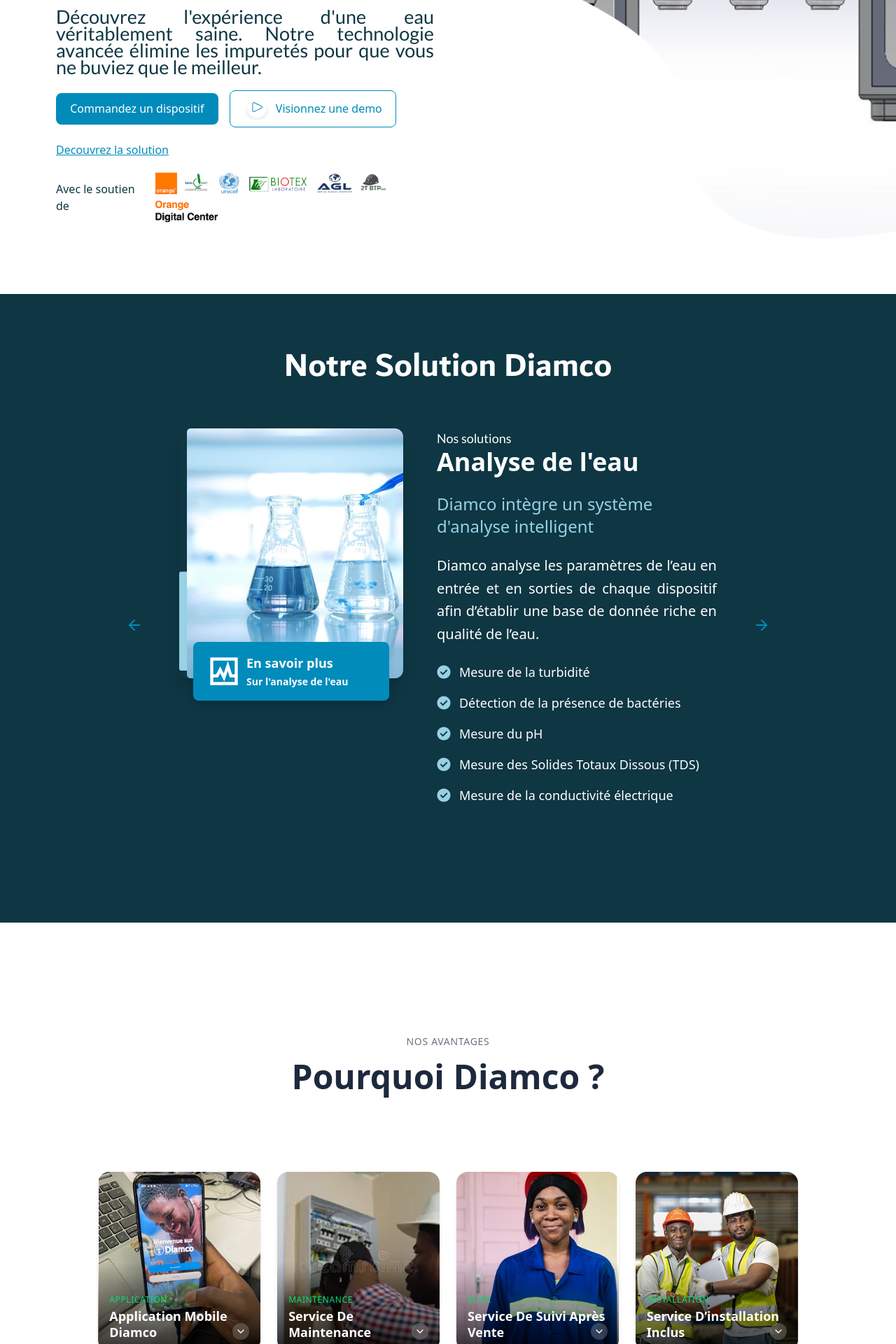
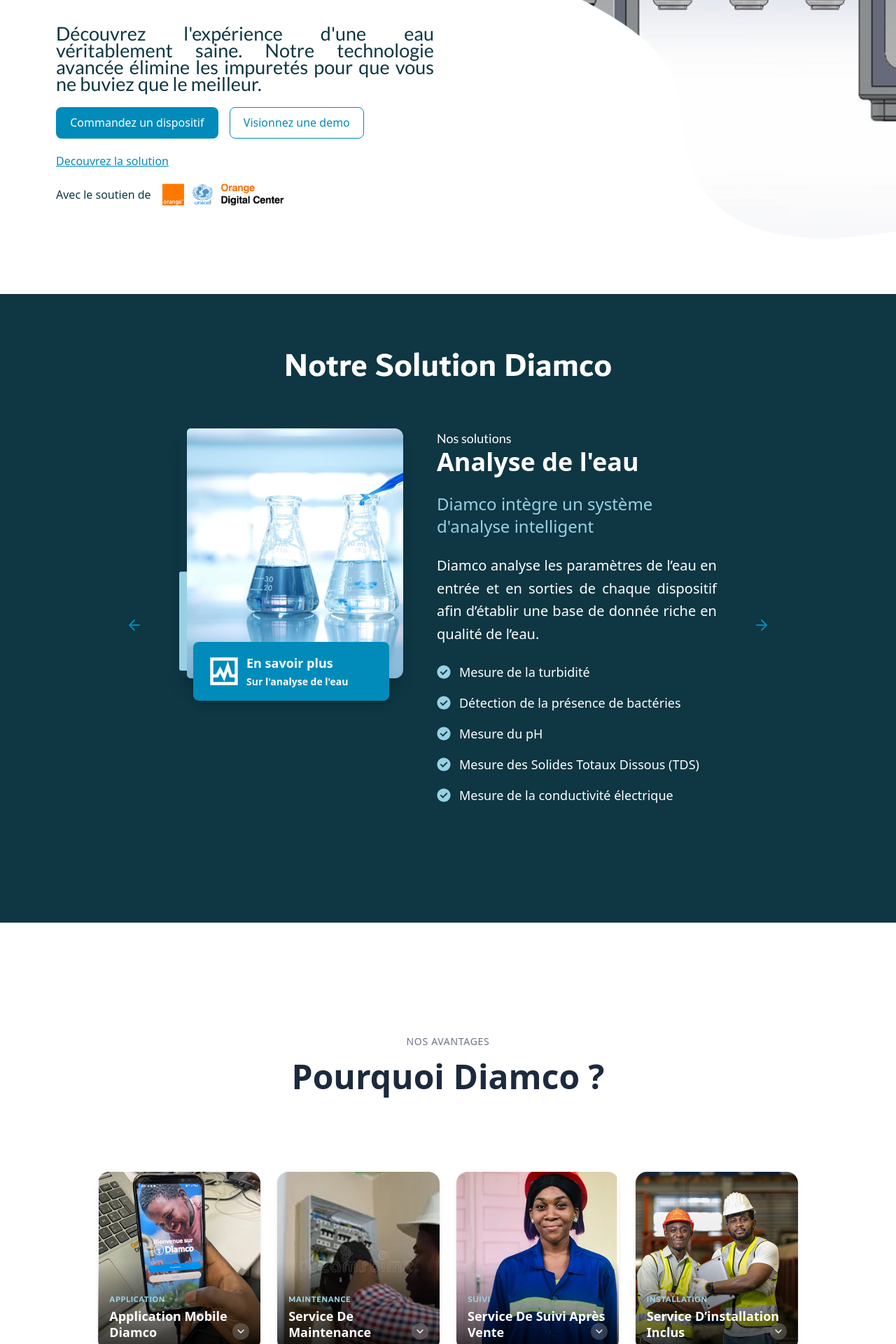
Before and after one commit to Glynno22/diamcoLanding, a React (Vite) app: page / in a window 1280 px wide. Shown: the part 460-2380 px from the top of the page at 70% size. Built offline with nearby package versions, Linux system fonts and the light colour scheme.

Commit message:
Modif apporter

```diff
--- a/src/App.jsx
+++ b/src/App.jsx
@@ -126,7 +126,7 @@
                 color: variable.secondaire
               }}
             >
-              <img src={Group} alt="" />
+              {/* <img src={Group} alt="" />  */}
               <span>Visionnez une demo</span>
             </button>
           </div>
@@ -151,11 +151,9 @@
               </div>
               <div className='flex flex-wrap items-center gap-2'>
                 <img src={orange} alt="" className="h-8" />
-                <img src={eau} alt="" className="h-8" />
+                {/* <img src={eau} alt="" className="h-8" /> */}
                 <img src={unicef} alt="" className="h-8" />
-                <img src={bio} alt="" className="h-8" />
-                <img src={agl} alt="" className="h-8 hidden md:block " />
-                <img src={btp} alt="" className="h-8 hidden md:block " />
+                {/* <img src={bio} alt="" className="h-8" /> */}
                 <img src={odc} alt="" className="h-8" />
               </div>
             </div>
--- a/src/compoments/CardAvantage.jsx
+++ b/src/compoments/CardAvantage.jsx
@@ -5,10 +5,9 @@
   return (
     <motion.div
       onClick={onClick}
-      animate={{ scale: 1 }}
       whileHover={{ scale: 1.02 }}
       transition={{ duration: 0.3, ease: "easeInOut" }}
-      className="relative cursor-pointer rounded-2xl overflow-hidden shadow-md bg-white flex flex-col group"
+      className="relative cursor-pointer rounded-2xl overflow-hidden shadow-md bg-white flex flex-col"
     >
       {/* Image + Overlay */}
       <div className="relative">
@@ -17,12 +16,15 @@
           alt={titre}
           className="w-full h-64 object-cover"
         />
-        {/* Gradient overlay */}
         <div className="absolute inset-0 bg-gradient-to-b from-transparent via-transparent to-black/80"></div>
 
-        {/* Content overlay */}
         <div className="absolute bottom-0 left-0 right-0 p-4 text-white">
-          <p className="text-xs uppercase tracking-wider text-green-400 mb-1 font-medium">{categorie}</p>
+          <p
+            className="text-xs uppercase tracking-wider mb-1 font-medium"
+            style={{ fontFamily: "Dubai Bold", color: "#99D1E4" }}
+          >
+            {categorie}
+          </p>
           <h3 className="text-lg font-semibold leading-tight">{titre}</h3>
         </div>
 
@@ -38,20 +40,23 @@
         </div>
       </div>
 
-      {/* Description - visible only if active */}
+      {/* Description uniquement si active */}
+      {active && (
       <AnimatePresence>
-        {active && (
+
           <motion.div
-            initial={{ opacity: 0, y: 20 }}
-            animate={{ opacity: 1, y: 0 }}
-            exit={{ opacity: 0, y: 20 }}
-            transition={{ duration: 0.3 }}
-            className="p-4 bg-white text-gray-700"
+            key="content"
+            initial={{ opacity: 0, height: 0 }}
+            animate={{ opacity: 1, height: "auto" }}
+            exit={{ opacity: 0, height: 0 }}
+            transition={{ duration: 0.3, ease: "easeInOut" }}
+            className="p-4 text-gray-700"
           >
             <p className="text-sm leading-relaxed">{description}</p>
           </motion.div>
-        )}
+
       </AnimatePresence>
+      )}
     </motion.div>
   );
 };
--- a/src/compoments/Footer.jsx
+++ b/src/compoments/Footer.jsx
@@ -68,12 +68,12 @@
 
           {/* Services */}
           <div>
-            <h4 className="text-[#D9E4FF] font-semibold mb-4">Services</h4>
+            <h4 className="text-[#D9E4FF] font-semibold mb-4">Fonctionnalités</h4>
             <ul className="space-y-2 text-white/80">
-              <li><a href="#" style={{ fontSize: 18, color: variable.white}} className="text-white">Analyse de l’eau</a></li>
-              <li><a href="#" style={{ fontSize: 18, color: variable.white}} className="text-white">Purification UV</a></li>
-              <li><a href="#" style={{ fontSize: 18, color: variable.white}} className="text-white">Filtration intelligente</a></li>
-              <li><a href="#" style={{ fontSize: 18, color: variable.white}} className="text-white">Alimentation Hybride</a></li>
+              <li><a href="#" style={{ fontSize: 18, color: variable.white}} className="text-white">Service après vente</a></li>
+              <li><a href="#" style={{ fontSize: 18, color: variable.white}} className="text-white">Maintenance</a></li>
+              <li><a href="#" style={{ fontSize: 18, color: variable.white}} className="text-white">Monitoring du dispositif</a></li>
+              <li><a href="#" style={{ fontSize: 18, color: variable.white}} className="text-white">Ventes des pieces de rechanges</a></li>
             </ul>
           </div>
 
--- a/src/compoments/PourquoiDiamco.jsx
+++ b/src/compoments/PourquoiDiamco.jsx
@@ -1,18 +1,20 @@
 import { useState } from "react";
-import { motion } from "framer-motion";
 
 import CardAvantage from "./CardAvantage";
 import { avantages } from "./data";
 
 const PourquoiDiamco = () => {
-  const [activeId, setActiveId] = useState(null); // Aucune carte active par défaut
+  const [activeId, setActiveId] = useState(null);
 
   return (
-    <section className="py-20 mt-20 px-6 lg:px-20   flex flex-col justify-center ">
-
+    <section className="py-20 mt-20 px-6 lg:px-20 flex flex-col justify-center">
       <div className="text-center mb-12">
-        <p className="text-gray-500 uppercase tracking-wider text-sm mb-4">Nos Avantages</p>
-        <h2 className="text-4xl lg:text-5xl font-bold text-slate-800 mb-16">Pourquoi Diamco ?</h2>
+        <p className="text-gray-500 uppercase tracking-wider text-sm mb-4">
+          Nos Avantages
+        </p>
+        <h2 className="text-4xl lg:text-5xl font-bold text-slate-800 mb-16">
+          Pourquoi Diamco ?
+        </h2>
       </div>
 
       <div className="grid grid-cols-1 sm:grid-cols-2 lg:grid-cols-4 gap-6 max-w-6xl mx-auto mb-8">
@@ -21,28 +23,10 @@
             key={item.id}
             {...item}
             active={activeId === item.id}
-            onClick={() => {
+            onClick={() =>
               setActiveId(activeId === item.id ? null : item.id)
-              console.log(activeId);
-
-            }}
+            }
           />
-        ))}
-      </div>
-
-      {/* Pagination dots */}
-      <div className="flex justify-center space-x-2">
-        {avantages.map((item) => (
-          <button
-            key={item.id}
-            onClick={() => setActiveId(item.id)}
-
-            className={`w-3 h-3 rounded-full transition-colors duration-200 ${
-              activeId === item.id ? 'bg-blue-500' : 'bg-gray-300'
-            }`}
-          />
-
-
         ))}
       </div>
     </section>
@@ -50,110 +34,3 @@
 };
 
 export default PourquoiDiamco;
-
-  //  <div className='  flex  bg-green w-screen  mb-20'
-  //       style={{
-  //         scrollbarWidth:"none",
-  //         scrollBehavior:"smooth"
-  //       }}
-  //     >
-  //       {/* <div className='absolute h-[120px] w-screen bg-amber-10'>
-  //         <NavBar/>
-  //       </div> */}
-
-  //       {/* <Repere/> */}
-  //       {/* <motion.div className='   bg-green-100'
-  //       initial={{ opacity: 0, scale:1.2 }}
-  //       animate={{ opacity: 1, scale:1 }}
-  //       transition={transition}
-  //         style={{
-  //           // width: width < 950 ? "100%":"100%",
-  //           marginLeft: "80px",
-  //           // marginRight: "80px",
-  //           width:  width < 950 ?`calc(100% - 150px)`: '50%'
-  //         }}
-  //       >
-  //         <div className='bg-amber-10 max-w-[883px] h-[275px] p-2.5 pl-0 inline' >
-  //           <span
-  //             style={{
-  //               fontFamily:"Du'bai Bold",
-  //               color:variable.primaire,
-  //               // backgroundColor:"red",
-  //               // width:"100%",
-  //               fontSize:86,
-  //               // fontWeight:"bold",
-  //               lineHeight:0.9,
-  //               height:255,
-  //               letterSpacing:-0.32
-  //             }}
-  //           >Choisissez une eau pure, choisissez Diamco.</span>
-  //         </div>
-  //         <div  className='mt-10 bg-amber-30 w-full '
-  //           style={{
-
-  //           }}
-  //         >
-  //           <span
-  //             style={{
-  //               textAlign:"justify",
-  //               fontFamily:"Lato",
-  //               fontSize:27,
-  //               lineHeight:0.9,
-  //               height:120,
-  //               letterSpacing:0,
-  //               // backgroundColor:"red",
-  //               color:"#0E3643",
-  //               width:"100%000..0000000"
-  //             }}
-  //           >
-  //             Découvrez l'expérience d'une eau véritablement saine. Notre technologie avancée élimine les impuretés
-  //             pour que vous ne buviez que le meilleur.
-  //           </span>
-  //         </div>
-  //         <div className='flex mt-5 bg-amber-30 w-full  items-center space-x-10'>
-  //             <button className='' style={{backgroundColor:variable.secondaire, borderRadius:30, paddingTop:14, paddingBottom:14}}>Commandez un dispositif</button>
-  //             <button className='flex items-center justify-center ' style={{backgroundColor:variable.white, borderColor:variable.secondaire, color:variable.secondaire, borderRadius:30}}><img src={Group} alt="" srcset="" /> <p >Visionnez une demo</p></button>
-  //         </div>
-  //         <div className='mt-5 '>
-  //           <a href="" style={{scrollBehavior:"smooth", textDecoration: "underline", color: variable.secondaire }}>Decouvrez la solution</a>
-  //         </div>
-  //         <div className='mt-5 flex space-x-5 items-center justify-center gap-1'>
-  //           <div>
-  //             <p style={{color: variable.primaire }}>Avec le soutien de </p>
-  //           </div>
-  //           <div><img src={orange} alt="" /></div>
-  //           <div><img src={eau} alt="" /></div>
-  //           <div><img src={unicef} alt="" /></div>
-  //           <div><img src={bio} alt="" /></div>
-  //           <div><img src={agl} alt="" /></div>
-  //           <div><img src={btp} alt="" /></div>
-  //           <div><img src={odc} alt="" /></div>
-  //         </div>
-  //       </motion.div> */}
-
-  //       {/* <motion.div className='bg-amber-100  h-screen   bg-no-repeat  '
-  //       style={{
-  //         backgroundImage: width >=950 ?`url(${back})`: "",
-  //         //  objectFit: contain,
-  //         // backgroundSize: width >=950 ? "contain" : "contain",
-  //       }}
-  //       initial={{ opacity: 0, scale:1.2 }}
-  //       animate={{ opacity: 1, scale:1 }}
-  //       transition={transition}
-  //     >
-  //     </motion.div> */}
-
-  //   </div>
-
-    // <div>
-    //   {/* <Solution/> */}
-    //   {/* <PourquoiDiamco/> */}
-    //   <div>
-    //   {/* <CommentCaMarche/> */}
-    //   </div>
-    //   {/* <AProposDeNous/> */}
-    //   {/* <Nouveau/> */}
-    //   {/* <ContactezNous/> */}
-    //   {/* <Footer/> */}
-    //   {/* <Etape/> */}
-    // </div>
```
Also changed, not shown: src/compoments/NavBar.jsx (+0 -7 lines).
